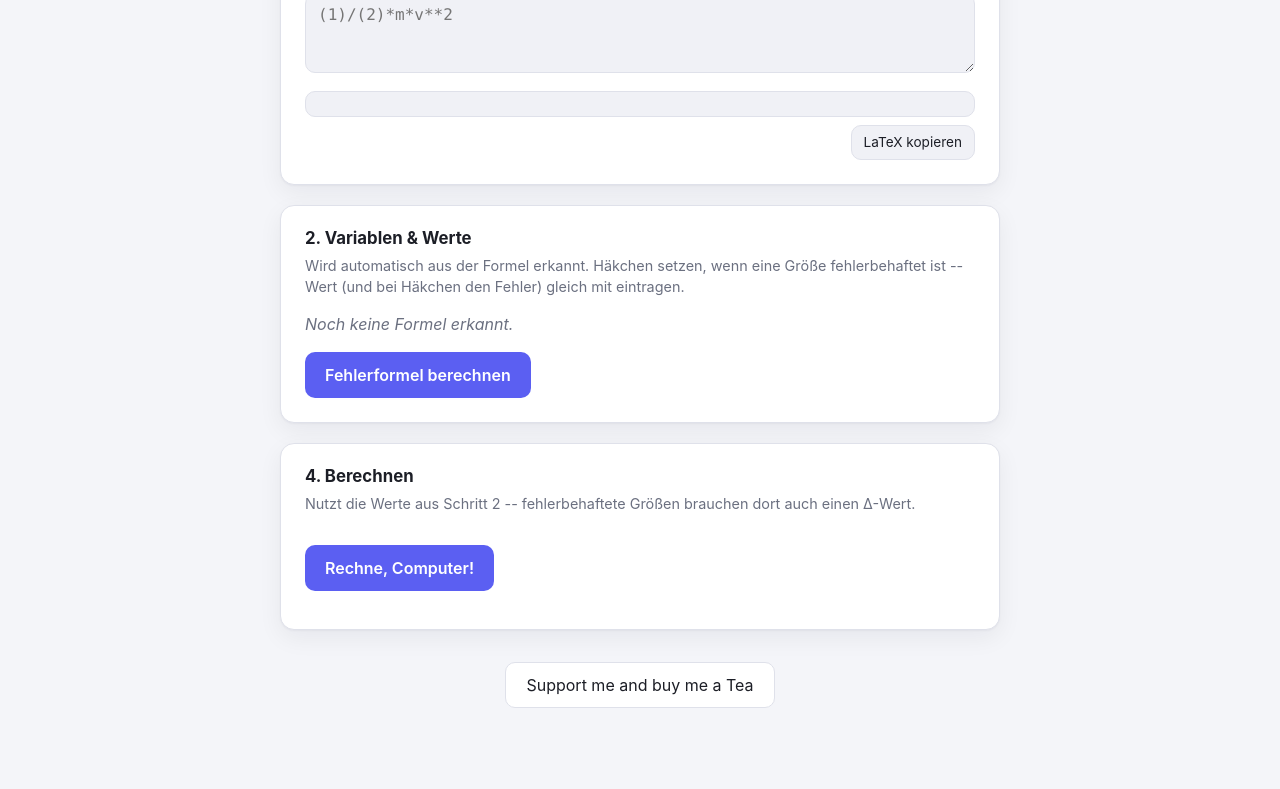
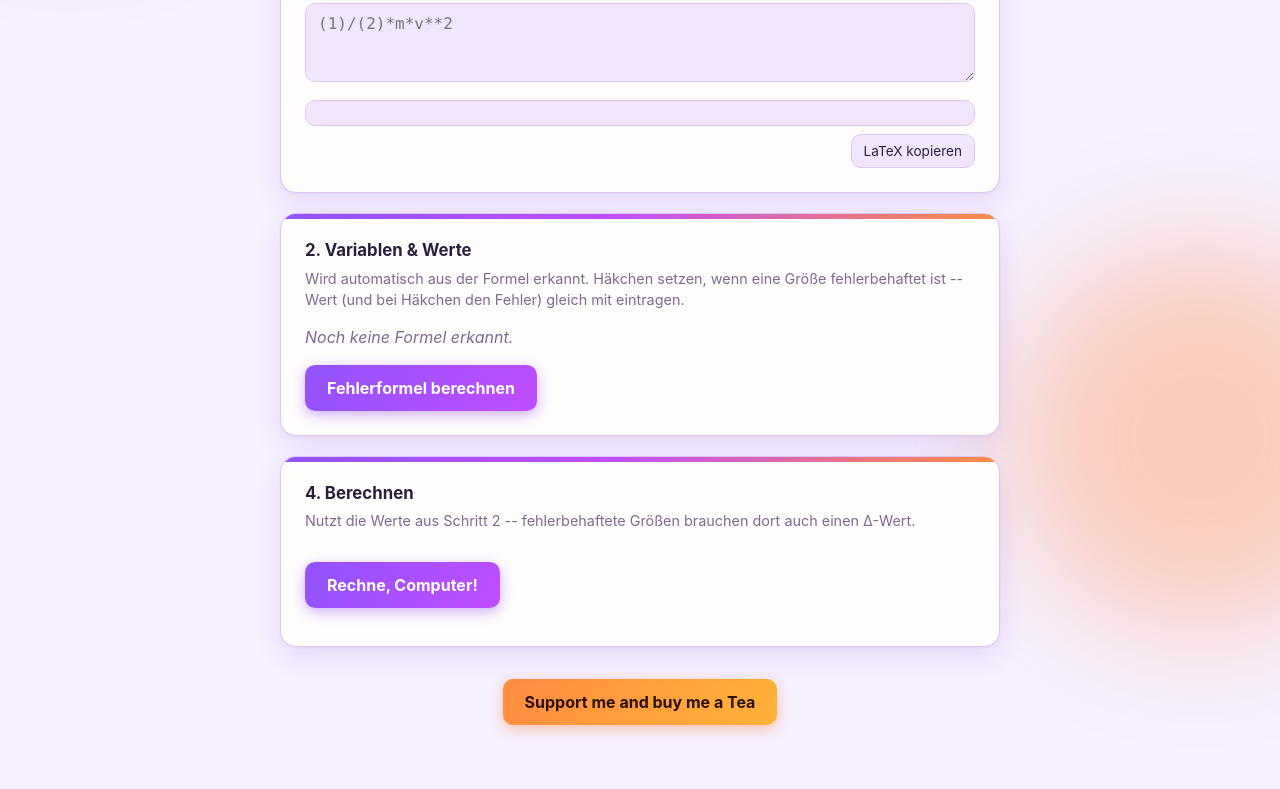
Before and after one commit to captain-joni/errorformulagenerator, a plain HTML site: page public/index.html in a window 1280 px wide. Shown: the part 312-1101 px from the top of the page. Drawn offline with nearby package versions, Linux system fonts and the light colour scheme.

Commit message:
Restyle: pastel purple/orange palette with funky accents
New CSS palette (styles.css tokens, light + dark): --accent (purple) as
the primary brand color, --accent2 (orange) as a 'pop' secondary used
deliberately for focus rings, the numeric result, known-constant chips,
and the donate button. Added a gradient headline, a gradient top bar on
every card, and a couple of soft blurred blob shapes behind the page for
a bit of funk -- all purely decorative, layout untouched.

Verified with the full Playwright regression suite (preview, checkboxes,
constant override, differentiate, calc, copy buttons, localStorage) in
both light and dark color-scheme emulation, plus a rebuilt
docker-compose.local.yml container. README screenshots regenerated.

Co-Authored-By: Claude Sonnet 5 <noreply@anthropic.com>

```diff
--- a/public/styles.css
+++ b/public/styles.css
@@ -1,37 +1,44 @@
 :root {
-    --bg: #f4f5f9;
-    --surface: #ffffff;
-    --surface-muted: #f0f1f6;
-    --border: #dfe1ea;
-    --text: #1c1e26;
-    --text-muted: #6b7080;
-    --accent: #5b5ff2;
-    --accent-hover: #4548d6;
+    --bg: #f6f0ff;
+    --surface: #fffdfb;
+    --surface-muted: #f1e6fb;
+    --border: #ddc7f2;
+    --text: #2a1e3d;
+    --text-muted: #7c6a92;
+    --accent: #9153ff;
+    --accent-hover: #7c3aed;
     --accent-contrast: #ffffff;
+    --accent2: #ff8c42;
+    --accent2-hover: #f7740f;
+    --accent2-contrast: #2a1206;
     --danger-bg: #fdecea;
     --danger-border: #f2b8b5;
     --danger-text: #7a1f1a;
-    --code-bg: #eef0f8;
-    --shadow: 0 1px 2px rgba(20, 20, 40, 0.04), 0 8px 24px rgba(20, 20, 40, 0.06);
-    --radius: 14px;
+    --code-bg: #efe1fb;
+    --shadow: 0 1px 2px rgba(120, 60, 200, 0.07), 0 10px 28px rgba(120, 60, 200, 0.12);
+    --radius: 16px;
+    --gradient: linear-gradient(120deg, var(--accent), #c04dff 45%, var(--accent2));
 }
 
 @media (prefers-color-scheme: dark) {
     :root {
-        --bg: #14151c;
-        --surface: #1c1e28;
-        --surface-muted: #23252f;
-        --border: #34374a;
-        --text: #eceef4;
-        --text-muted: #9b9fb3;
-        --accent: #8b8fff;
-        --accent-hover: #a3a6ff;
-        --accent-contrast: #14151c;
+        --bg: #180f26;
+        --surface: #241834;
+        --surface-muted: #2f2143;
+        --border: #46325f;
+        --text: #f5eeff;
+        --text-muted: #b6a3cf;
+        --accent: #b98bff;
+        --accent-hover: #cba3ff;
+        --accent-contrast: #1a1030;
+        --accent2: #ffab5e;
+        --accent2-hover: #ffbb7a;
+        --accent2-contrast: #2a1206;
         --danger-bg: #3a1f1f;
         --danger-border: #6b3634;
         --danger-text: #f5b8b3;
-        --code-bg: #262838;
-        --shadow: 0 1px 2px rgba(0, 0, 0, 0.3), 0 8px 24px rgba(0, 0, 0, 0.35);
+        --code-bg: #322347;
+        --shadow: 0 1px 2px rgba(0, 0, 0, 0.4), 0 10px 32px rgba(150, 80, 255, 0.18);
     }
 }
 
@@ -39,13 +46,51 @@
     box-sizing: border-box;
 }
 
+html {
+    accent-color: var(--accent);
+}
+
 body {
+    position: relative;
     margin: 0;
     padding: 32px 16px 64px;
     background: var(--bg);
     color: var(--text);
     font-family: -apple-system, BlinkMacSystemFont, "Segoe UI", Roboto, Helvetica, Arial, sans-serif;
     line-height: 1.5;
+    overflow-x: hidden;
+}
+
+/* funky blurred blobs floating behind the content -- purely decorative */
+body::before, body::after {
+    content: "";
+    position: fixed;
+    z-index: -1;
+    border-radius: 50%;
+    filter: blur(60px);
+    opacity: 0.35;
+    pointer-events: none;
+}
+
+body::before {
+    top: -120px;
+    left: -100px;
+    width: 340px;
+    height: 340px;
+    background: var(--accent);
+}
+
+body::after {
+    bottom: -140px;
+    right: -110px;
+    width: 380px;
+    height: 380px;
+    background: var(--accent2);
+}
+
+::selection {
+    background: var(--accent2);
+    color: var(--accent2-contrast);
 }
 
 main {
@@ -62,8 +107,14 @@ main {
 }
 
 .page-header h1 {
-    font-size: 1.6em;
+    font-size: 1.8em;
     margin: 0 0 8px;
+    background: var(--gradient);
+    -webkit-background-clip: text;
+    background-clip: text;
+    color: var(--accent);
+    -webkit-text-fill-color: transparent;
+    display: inline-block;
 }
 
 .subtitle {
@@ -78,6 +129,7 @@ main {
     border: 1px solid var(--border);
     border-radius: var(--radius);
     padding: 4px 20px;
+    box-shadow: var(--shadow);
 }
 
 .intro-card summary {
@@ -107,11 +159,22 @@ code {
 }
 
 .card {
+    position: relative;
     background: var(--surface);
     border: 1px solid var(--border);
     border-radius: var(--radius);
     box-shadow: var(--shadow);
-    padding: 20px 24px 24px;
+    padding: 24px 24px 24px;
+    overflow: hidden;
+    transition: transform 0.15s ease, box-shadow 0.15s ease;
+}
+
+.card::before {
+    content: "";
+    position: absolute;
+    inset: 0 0 auto 0;
+    height: 5px;
+    background: var(--gradient);
 }
 
 .card h2 {
@@ -146,8 +209,8 @@ textarea, input[type="text"] {
 
 textarea:focus, input[type="text"]:focus {
     outline: none;
-    border-color: var(--accent);
-    box-shadow: 0 0 0 3px color-mix(in srgb, var(--accent) 25%, transparent);
+    border-color: var(--accent2);
+    box-shadow: 0 0 0 3px color-mix(in srgb, var(--accent2) 30%, transparent);
 }
 
 textarea {
@@ -170,7 +233,7 @@ button {
     cursor: pointer;
     border-radius: 10px;
     border: none;
-    transition: background-color 0.15s ease, transform 0.05s ease;
+    transition: filter 0.15s ease, transform 0.05s ease, box-shadow 0.15s ease;
 }
 
 button:active {
@@ -179,14 +242,15 @@ button:active {
 
 .primary-button {
     margin-top: 16px;
-    padding: 11px 20px;
-    background: var(--accent);
+    padding: 11px 22px;
+    background: linear-gradient(120deg, var(--accent), #c04dff);
     color: var(--accent-contrast);
-    font-weight: 600;
+    font-weight: 700;
+    box-shadow: 0 4px 14px color-mix(in srgb, var(--accent) 45%, transparent);
 }
 
 .primary-button:hover {
-    background: var(--accent-hover);
+    filter: brightness(1.08);
 }
 
 .secondary-button {
@@ -203,11 +267,16 @@ button:active {
 
 .link-button {
     background: none;
-    color: var(--accent);
+    color: var(--accent2);
     font-size: 0.85em;
     padding: 2px 0;
+    font-weight: 600;
     text-decoration: underline;
     text-underline-offset: 2px;
+}
+
+.link-button:hover {
+    color: var(--accent2-hover);
 }
 
 /* ---------- variable panel ---------- */
@@ -237,6 +306,7 @@ button:active {
 .var-row .var-name {
     font-family: "SFMono-Regular", Consolas, "Liberation Mono", Menlo, monospace;
     font-weight: 700;
+    color: var(--accent);
     text-align: center;
 }
 
@@ -260,6 +330,8 @@ button:active {
 
 .var-row--constant {
     grid-template-columns: 1fr auto;
+    background: color-mix(in srgb, var(--accent2) 10%, var(--surface-muted));
+    border: 1px dashed color-mix(in srgb, var(--accent2) 45%, transparent);
 }
 
 .const-info {
@@ -271,6 +343,7 @@ button:active {
 
 .const-info .var-name {
     text-align: left;
+    color: var(--accent2);
 }
 
 .const-label {
@@ -281,7 +354,8 @@ button:active {
 .const-value {
     font-family: "SFMono-Regular", Consolas, "Liberation Mono", Menlo, monospace;
     font-size: 0.9em;
-    color: var(--accent);
+    font-weight: 700;
+    color: var(--accent2);
 }
 
 /* ---------- misc ---------- */
@@ -319,8 +393,9 @@ button:active {
 
 .result-box {
     margin-top: 14px;
-    font-size: 1.3em;
-    font-weight: 700;
+    font-size: 1.4em;
+    font-weight: 800;
+    color: var(--accent2);
 }
 
 .page-footer {
@@ -330,14 +405,16 @@ button:active {
 }
 
 .donate-button {
-    background: var(--surface);
-    color: var(--text);
-    border: 1px solid var(--border);
-    padding: 10px 20px;
+    background: linear-gradient(120deg, var(--accent2), #ffb238);
+    color: var(--accent2-contrast);
+    border: none;
+    padding: 11px 22px;
+    font-weight: 700;
+    box-shadow: 0 4px 14px color-mix(in srgb, var(--accent2) 45%, transparent);
 }
 
 .donate-button:hover {
-    background: var(--surface-muted);
+    filter: brightness(1.06);
 }
 
 @media (max-width: 560px) {
```
Also changed, not shown: pictures/pic_1.png, pictures/pic_2.png, pictures/pic_3.png, pictures/pic_4.png, pictures/pic_5.png.
